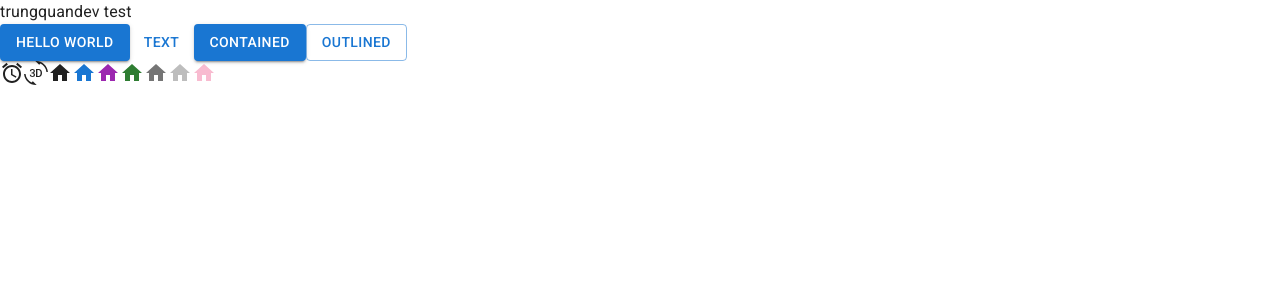
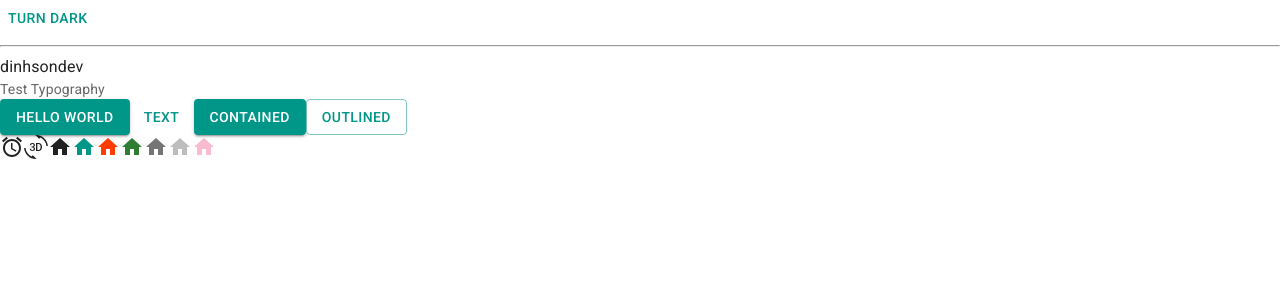
Before and after one commit to sonng17/trello-web, a React (Vite) app: page / in a window 1280 px wide. Shown: the top 300 px of the page. Built offline with nearby package versions, Linux system fonts and the light colour scheme.

Commit message:
add prettier config

```diff
--- a/src/App.jsx
+++ b/src/App.jsx
@@ -1,18 +1,36 @@
 import Button from '@mui/material/Button'
-import { AccessAlarm, ThreeDRotation } from '@mui/icons-material';
-import HomeIcon from '@mui/icons-material/Home';
-import { pink } from '@mui/material/colors';
+import { AccessAlarm, ThreeDRotation } from '@mui/icons-material'
+import HomeIcon from '@mui/icons-material/Home'
+import { pink } from '@mui/material/colors'
+import Typography from '@mui/material/Typography'
+import {
+  useColorScheme
+} from '@mui/material/styles'
 
+function ModeToggle() {
+  const { mode, setMode } = useColorScheme()
+  return (
+    <Button
+      onClick={() => {
+        setMode(mode === 'light' ? 'dark' : 'light')
+      }}
+    >
+      {mode === 'light' ? 'Turn dark' : 'Turn light'}
+    </Button>
+  )
+}
 
 function App() {
   return (
     <>
-      <div>trungquandev test</div>
+      <ModeToggle />
+      <hr />
+      <div>dinhsondev</div>
+      <Typography variant='body2' color={'text.secondary'}>Test Typography</Typography>
       <Button variant="contained">Hello world</Button>
       <Button variant="text">Text</Button>
       <Button variant="contained">Contained</Button>
       <Button variant="outlined">Outlined</Button>
-
       <br />
       <AccessAlarm />
       <ThreeDRotation />
--- a/src/main.jsx
+++ b/src/main.jsx
@@ -1,11 +1,15 @@
 import React from 'react'
 import ReactDOM from 'react-dom/client'
 import App from './App.jsx'
-import CssBaseline from '@mui/material/CssBaseline';
+import CssBaseline from '@mui/material/CssBaseline'
+import { Experimental_CssVarsProvider as CssVarsProvider } from '@mui/material/styles'
+import theme from './theme'
 
 ReactDOM.createRoot(document.getElementById('root')).render(
   <React.StrictMode>
-    <CssBaseline />
-    <App />
-  </React.StrictMode>,
+    <CssVarsProvider theme={theme}>
+      <CssBaseline />
+      <App />
+    </CssVarsProvider>
+  </React.StrictMode>
 )
--- /dev/null
+++ b/src/theme.js
@@ -0,0 +1,20 @@
+import { experimental_extendTheme as extendTheme } from '@mui/material/styles'
+import { teal, deepOrange, cyan, orange } from '@mui/material/colors'
+
+const theme = extendTheme({
+  colorSchemes: {
+    light: {
+      palette: {
+        primary: teal,
+        secondary: deepOrange
+      }
+    },
+    dark: {
+      palette: {
+        primary: cyan,
+        secondary: orange
+      }
+    }
+  }
+})
+export default theme
```
Also changed, not shown: 2 other files (tests, documents, lock files or other folders).
